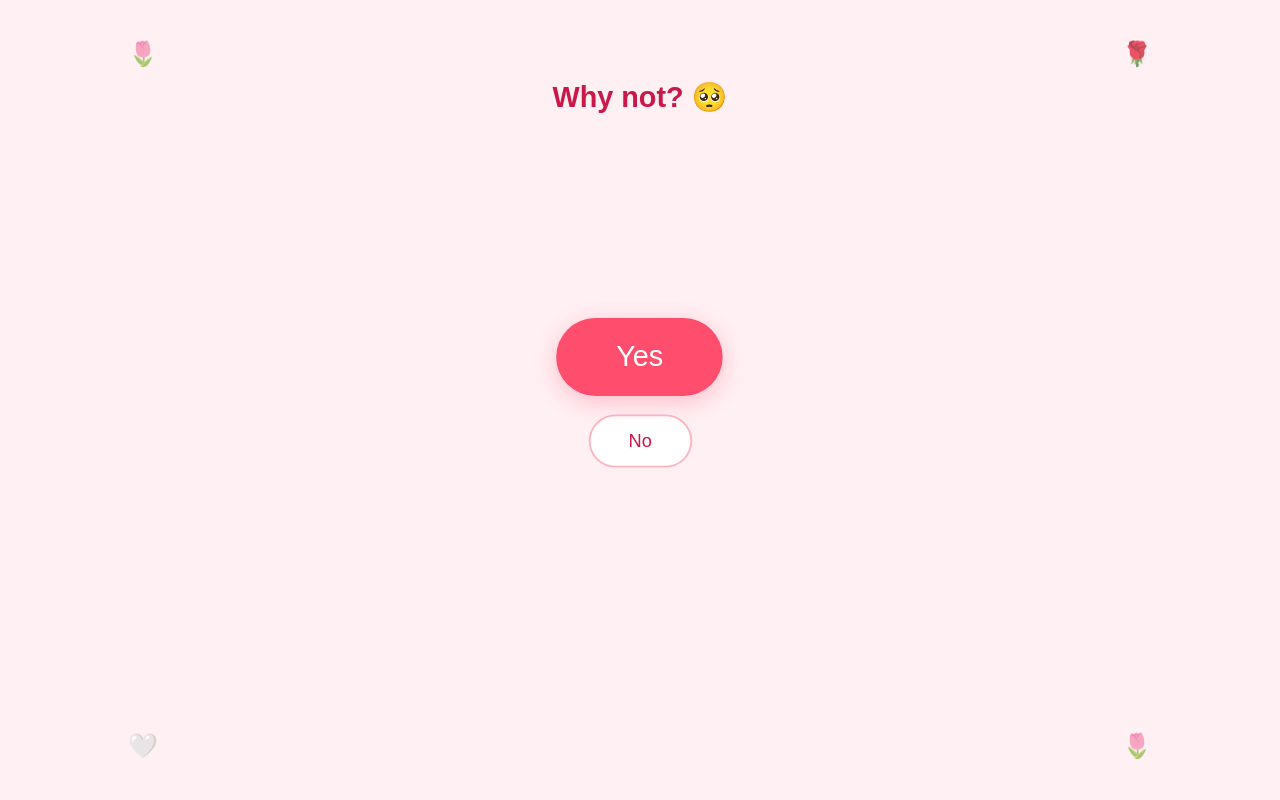
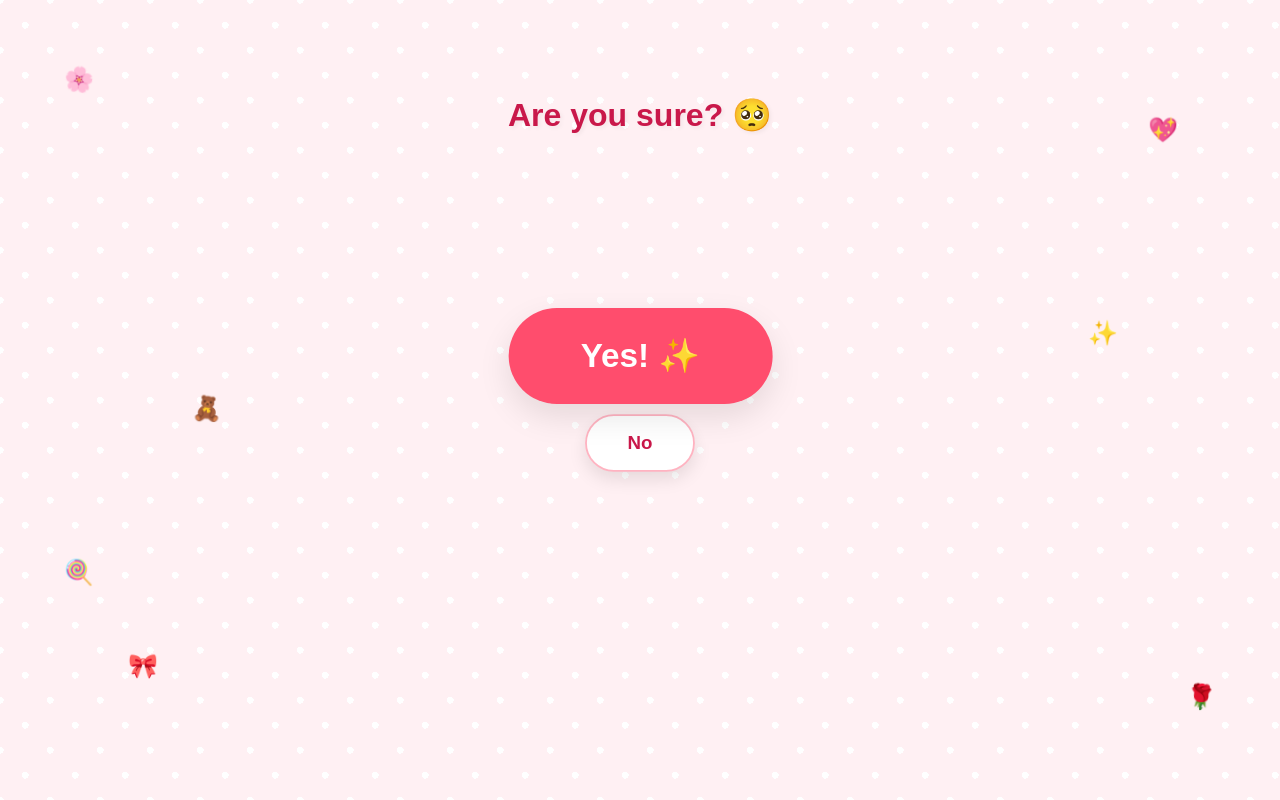
Before and after one commit to batmunkhmt/abi, a plain HTML site: page index.html in a window 1280 px wide. Both pictures are taken after a click on the button "No". Drawn offline with Linux system fonts and the light colour scheme.

Commit message:
Add files via upload

```diff
--- a/index.html
+++ b/index.html
@@ -3,15 +3,20 @@
 <head>
     <meta charset="UTF-8">
     <meta name="viewport" content="width=device-width, initial-scale=1.0, maximum-scale=1.0, user-scalable=no">
-    <title>Be My Valentine?</title>
+    <title>Be My Valentine? ✨</title>
     <style>
         :root {
             --pink-light: #fff0f3;
+            --pink-medium: #ffb3c1;
             --pink-dark: #c9184a;
+            --wine: #590d22;
         }
 
         body {
             background-color: var(--pink-light);
+            background-image: radial-gradient(circle, #fff 10%, transparent 10%), radial-gradient(circle, #fff 10%, transparent 10%);
+            background-size: 50px 50px;
+            background-position: 0 0, 25px 25px;
             margin: 0;
             padding: 0;
             display: flex;
@@ -24,26 +29,34 @@
             position: relative;
         }
 
-        /* Fixed Question at the Top */
+        /* Fixed Question */
         #question {
             position: fixed;
-            top: 10%;
+            top: 12%;
             left: 50%;
             transform: translateX(-50%);
             color: var(--pink-dark);
-            font-size: 1.8rem;
+            font-size: 2rem;
+            text-shadow: 2px 2px 4px rgba(0,0,0,0.05);
             text-align: center;
             width: 90%;
-            z-index: 20;
+            z-index: 100;
             margin: 0;
             transition: all 0.3s ease;
         }
 
-        .flower {
+        /* Floating Decorations */
+        .decoration {
             position: absolute;
             font-size: 1.5rem;
             z-index: 1;
-            opacity: 0.7;
+            user-select: none;
+            animation: float 6s ease-in-out infinite;
+        }
+
+        @keyframes float {
+            0%, 100% { transform: translateY(0) rotate(0deg); }
+            50% { transform: translateY(-20px) rotate(10deg); }
         }
 
         .main-container {
@@ -61,35 +74,35 @@
             flex-direction: column;
             align-items: center;
             justify-content: center;
-            gap: 30px; /* Space between buttons */
+            gap: 25px;
             width: 100%;
             position: relative;
         }
 
         button {
-            padding: 15px 40px;
-            font-size: 1.2rem;
+            padding: 18px 45px;
+            font-size: 1.3rem;
+            font-weight: bold;
             border-radius: 50px;
             border: none;
             cursor: pointer;
-            transition: transform 0.3s cubic-bezier(0.175, 0.885, 0.32, 1.275);
+            transition: transform 0.3s cubic-bezier(0.175, 0.885, 0.32, 1.275), background-color 0.3s;
             touch-action: manipulation;
+            box-shadow: 0 8px 20px rgba(0,0,0,0.1);
         }
 
         #yesBtn {
             background-color: #ff4d6d;
             color: white;
-            box-shadow: 0 4px 15px rgba(255, 77, 109, 0.3);
-            z-index: 100;
-            /* Ensures scaling happens from the center */
+            z-index: 500;
             transform-origin: center;
         }
 
         #noBtn {
             background-color: white;
             color: var(--pink-dark);
-            border: 2px solid #ffb3c1;
-            z-index: 50;
+            border: 2px solid var(--pink-medium);
+            z-index: 200;
         }
 
         #celebration {
@@ -99,28 +112,47 @@
             justify-content: center;
             color: var(--pink-dark);
             text-align: center;
+            background: white;
+            position: fixed;
+            inset: 0;
+            z-index: 2000;
+        }
+
+        .celebration-emojis {
+            font-size: 5rem;
+            margin-top: 20px;
+            animation: bounce 1s infinite;
+        }
+
+        @keyframes bounce {
+            0%, 100% { transform: scale(1); }
+            50% { transform: scale(1.1); }
         }
     </style>
 </head>
 <body>
 
-    <div class="flower" style="top: 5%; left: 10%;">🌷</div>
-    <div class="flower" style="top: 5%; right: 10%;">🌹</div>
-    <div class="flower" style="bottom: 5%; left: 10%;">🤍</div>
-    <div class="flower" style="bottom: 5%; right: 10%;">🌷</div>
+    <div class="decoration" style="top: 10%; left: 5%; animation-delay: 0s;">🌸</div>
+    <div class="decoration" style="top: 15%; right: 8%; animation-delay: 1s;">💖</div>
+    <div class="decoration" style="bottom: 15%; left: 10%; animation-delay: 2s;">🎀</div>
+    <div class="decoration" style="bottom: 10%; right: 5%; animation-delay: 0.5s;">🌹</div>
+    <div class="decoration" style="top: 40%; left: 85%; animation-delay: 1.5s;">✨</div>
+    <div class="decoration" style="top: 70%; left: 5%; animation-delay: 2.5s;">🍭</div>
+    <div class="decoration" style="top: 50%; left: 15%; animation-delay: 3s;">🧸</div>
 
-    <h1 id="question">Will you be my Valentine?</h1>
+    <h1 id="question">Will you be my Valentine? 💌</h1>
 
     <div class="main-container" id="game-ui">
         <div class="btn-wrapper">
-            <button id="yesBtn">Yes</button>
+            <button id="yesBtn">Yes! ✨</button>
             <button id="noBtn">No</button>
         </div>
     </div>
 
     <div id="celebration">
-        <h1>Yay! I knew you were gonna say yes.🫶</h1>
-        <div style="font-size: 3rem;">🌹🌷🤍</div>
+        <h1 style="font-size: 2.5rem;">Yay! ❤️</h1>
+        <div class="celebration-emojis">💐🥂💍💝</div>
+        <p style="font-size: 1.2rem; color: #ff4d6d;">I knew you'd say yes!</p>
     </div>
 
     <script>
@@ -134,14 +166,14 @@
         let noScale = 1;
 
         const messages = [
-            "Why not? 🥺",
-            "Are you sure?",
-            "Think again! 🌹",
-            "But the lilies!",
-            "I'll be sad... 🤍",
-            "Click the red one!",
-            "Pretty please?",
-            "Last chance! ✨"
+            "Are you sure? 🥺",
+            "Pwetty please? 👉👈",
+            "I'll give you chocolate! 🍫",
+            "Don't do this to me... 💔",
+            "Look at the big button! ✨",
+            "Is that your final answer? 🧐",
+            "I'm gonna cry... 😭",
+            "Just click the pink one! 💖"
         ];
         let msgIndex = 0;
 
@@ -149,29 +181,27 @@
             e.preventDefault();
 
             // 1. Grow Yes Button
-            yesScale += 0.5;
+            yesScale += 0.6;
             yesBtn.style.transform = `scale(${yesScale})`;
 
-            // 2. Shrink No Button slightly
-            noScale -= 0.05;
-            if (noScale < 0.5) noScale = 0.5;
+            // 2. Shrink No Button
+            noScale -= 0.1;
+            if (noScale < 0.4) noScale = 0.4;
             noBtn.style.transform = `scale(${noScale})`;
 
-            // 3. Cycle Messages
+            // 3. Update Question
             question.innerText = messages[msgIndex];
             msgIndex = (msgIndex + 1) % messages.length;
 
-            // 4. Full Screen Overlay logic
+            // 4. Full Screen Takeover
             if (yesScale > 15) {
                 yesBtn.style.position = "fixed";
-                yesBtn.style.top = "0";
-                yesBtn.style.left = "0";
+                yesBtn.style.inset = "0";
                 yesBtn.style.width = "100vw";
                 yesBtn.style.height = "100vh";
                 yesBtn.style.borderRadius = "0";
                 yesBtn.style.zIndex = "1000";
                 yesBtn.innerText = "YES! ❤️";
-                // Hide elements that might peek through
                 noBtn.style.opacity = "0";
                 question.style.opacity = "0";
             }
```
